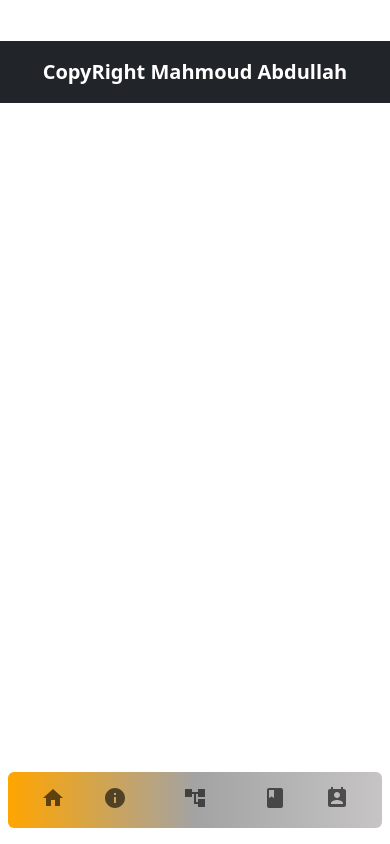
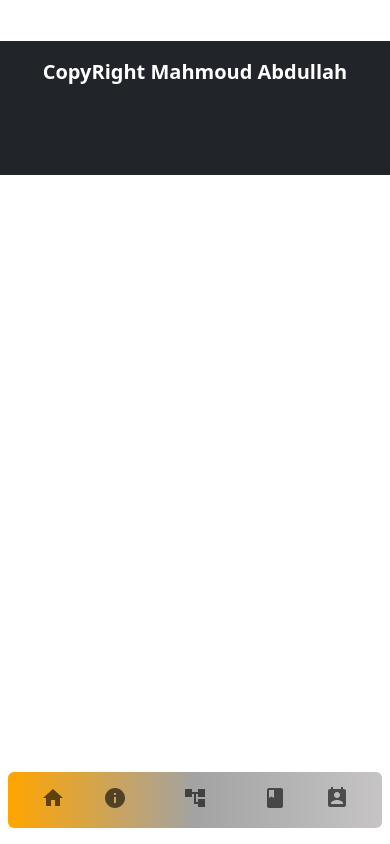
Before and after one commit to MahmoudAbdullahAnani/My-Prtfolio, a React (Create React App) app: page /contact in a window 390 px wide. Built offline with nearby package versions, Linux system fonts and the light colour scheme.

Commit message:
Edit CopyRight

```diff
--- a/src/Pages/Home/Home.css
+++ b/src/Pages/Home/Home.css
@@ -1,6 +1,6 @@
 .Home{
   background-image: url("../Images/Cracking-the-code.jpg");
-  height: calc(100vh - 118px);
+  height: 100vh;
   background-repeat: no-repeat;
   background-size: cover;
 }
@@ -37,8 +37,9 @@
   font-family: monospace;
   overflow: hidden;
   /*Ensuresthecontentisnotrevealeduntiltheanimation*/border-right: .15em solid orange;
-  white-space: wrap;
+  white-space: nowrap;
   /*Keepsthecontentonasingleline*/margin: 0 auto;
+  /*Givesthatscrollingeffectasthetypinghappens*/
   animation:
     typing 3.5s steps(30, end),
     blink-caret .5s step-end infinite;
--- a/src/layout/Footer/CopyRight.js
+++ b/src/layout/Footer/CopyRight.js
@@ -1,9 +1,12 @@
 import React from "react";
+import "./copyRight.css"
 const CopyRight = () => {
   return (
     //  position-absolute bottom-0 start-50 translate-middle-x w-100
-    <div className="text-center bg-dark py-2">
-      <p className="text-white m-0 py-2 fs-5 fw-bold">CopyRight Mahmoud Abdullah</p>
+    <div className="text-center CopyRight bg-dark pt-2">
+      <p className="text-white m-0 py-2 fs-5 fw-bold">
+        CopyRight Mahmoud Abdullah
+      </p>
     </div>
   );
 }
--- /dev/null
+++ b/src/layout/Footer/copyRight.css
@@ -0,0 +1,5 @@
+@media (max-width:996px) {
+  .CopyRight{
+    padding-bottom: 80px!important;
+  }
+}
```
